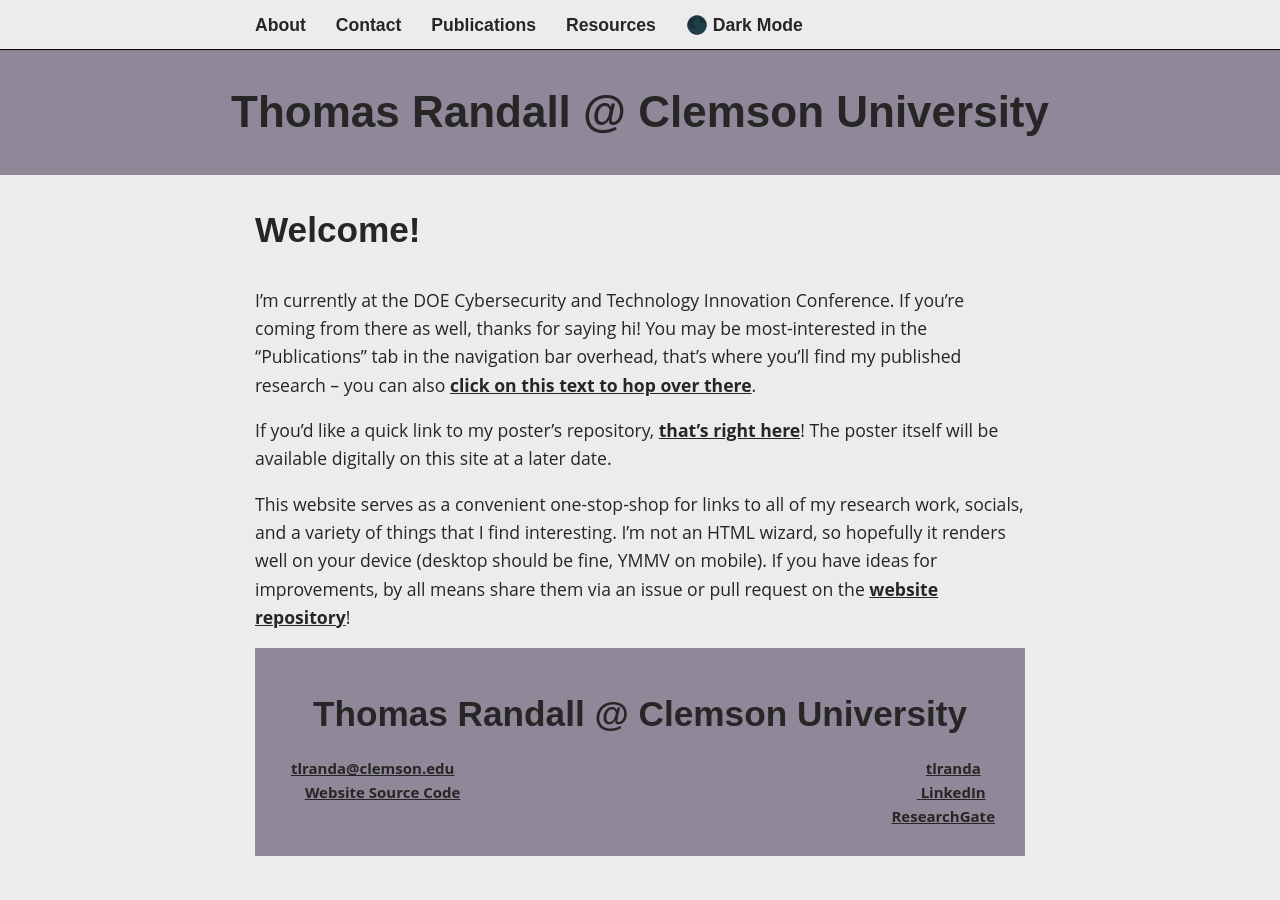
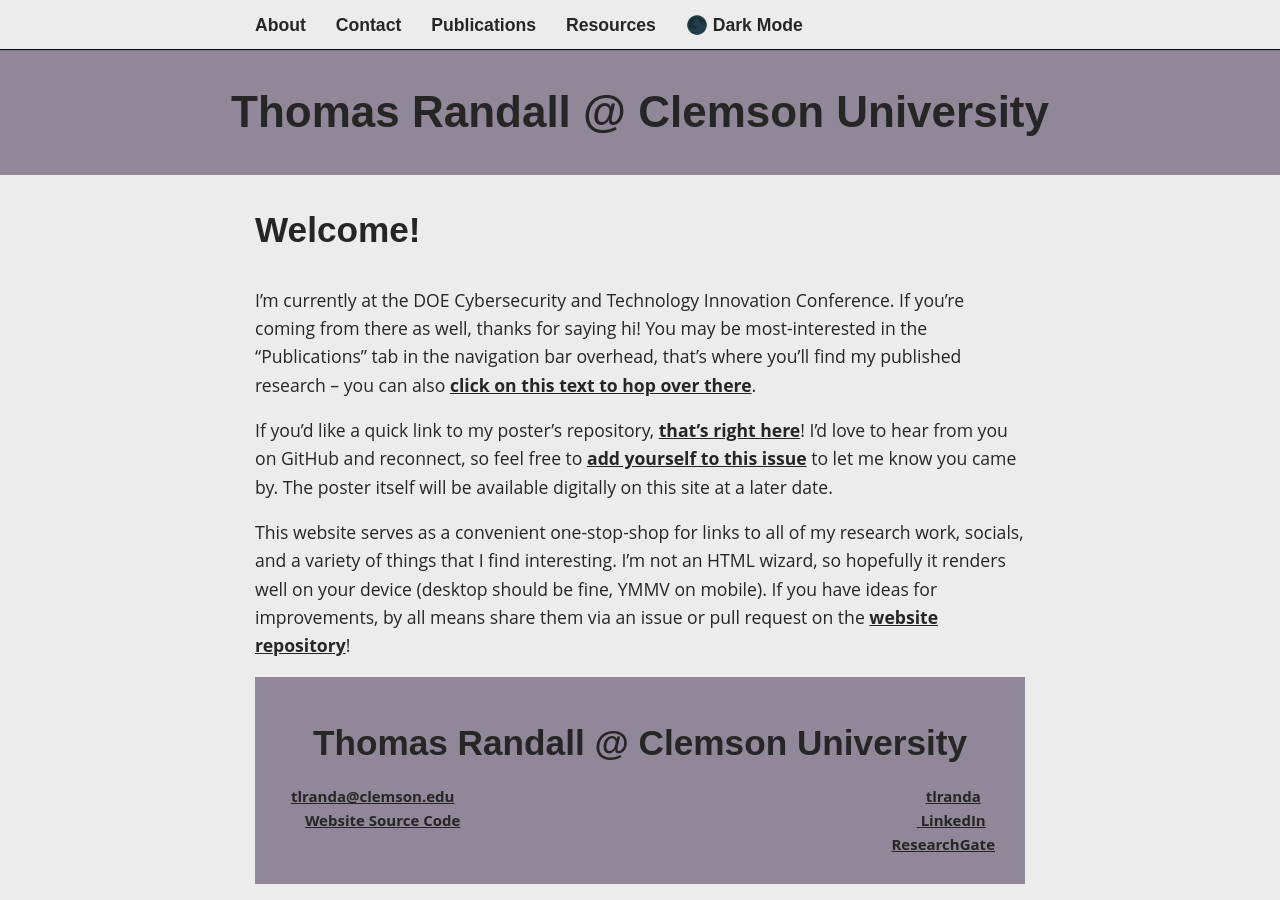
Before and after one commit to tlranda/tlranda.github.io, a Jekyll site: the page built from index.md, in a window 1280 px wide. Built offline with Jekyll 4.4.1, drawn with Linux system fonts in a browser that asks for light colours.

Commit message:
Add Issue for comments on index.md

```diff
--- a/index.md
+++ b/index.md
@@ -9,6 +9,7 @@ If you're coming from there as well, thanks for saying hi!
 You may be most-interested in the "Publications" tab in the navigation bar overhead, that's where you'll find my published research -- you can also [click on this text to hop over there](/publications).
 
 If you'd like a quick link to my poster's repository, [that's right here](https://github.com/tlranda/lm_math)!
+I'd love to hear from you on GitHub and reconnect, so feel free to [add yourself to this issue](https://github.com/tlranda/lm_math/issues/1) to let me know you came by.
 The poster itself will be available digitally on this site at a later date.
 
 This website serves as a convenient one-stop-shop for links to all of my research work, socials, and a variety of things that I find interesting.
```
